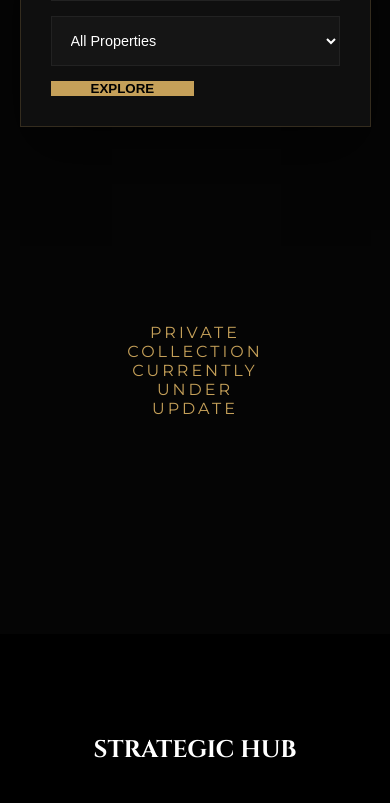
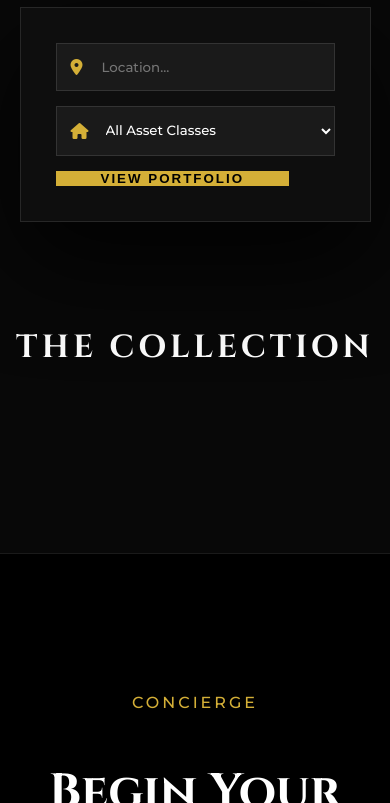
Before and after one commit to calvinmutungi-web/CalvinRealEstate, a Flask app: page / in a window 390 px wide. Shown: the part 773-1576 px from the top of the page. Run offline with Flask 3, Linux system fonts and the light colour scheme; data that the repository does not hold is empty.

Commit message:
Digital Showroom

```diff
--- a/app.py
+++ b/app.py
@@ -1,68 +1,69 @@
 import os
-from flask import Flask, render_template, request, redirect, url_for, session, flash, jsonify
+from flask import Flask, render_template, request, redirect, url_for, session
 from flask_sqlalchemy import SQLAlchemy
 from werkzeug.utils import secure_filename
 
 app = Flask(__name__)
-app.secret_key = 'luxury_secret_key'
-app.config['SQLALCHEMY_DATABASE_URI'] = 'sqlite:///properties.db'
+app.secret_key = 'calvin_luxury_vault_2025'
+app.config['SQLALCHEMY_DATABASE_URI'] = 'sqlite:///agency.db'
 app.config['UPLOAD_FOLDER'] = 'static/uploads'
-app.config['MAX_CONTENT_LENGTH'] = 5 * 1024 * 1024  # 5MB limit for speed
 
 db = SQLAlchemy(app)
 
-# Ensure upload folder exists
-if not os.path.exists(app.config['UPLOAD_FOLDER']):
-    os.makedirs(app.config['UPLOAD_FOLDER'])
-
-class Listing(db.Model):
+# --- MODELS ---
+class Property(db.Model):
     id = db.Column(db.Integer, primary_key=True)
     title = db.Column(db.String(100), nullable=False)
     price = db.Column(db.Integer, nullable=False)
-    location = db.Column(db.String(100), nullable=True)
-    category = db.Column(db.String(50), nullable=True) # Villa or Apartment
+    location = db.Column(db.String(100), default="Nairobi")
+    category = db.Column(db.String(50), default="Villa")
     details = db.Column(db.Text, nullable=False)
     image = db.Column(db.String(200), nullable=False)
 
-# --- DATABASE REPAIR ROUTE ---
-@app.route('/setup-db')
-def setup_db():
-    db.drop_all()
-    db.create_all()
-    return "Database Optimized & Reset! You can now use the Admin panel."
+class Lead(db.Model):
+    id = db.Column(db.Integer, primary_key=True)
+    name = db.Column(db.String(100))
+    email = db.Column(db.String(100))
+    message = db.Column(db.Text)
 
+# --- ROUTES ---
 @app.route('/')
 def index():
-    q = request.args.get('q', '')
-    cat = request.args.get('category', '')
-    max_p = request.args.get('price')
+    # Fetch properties for the high-end grid
+    properties = Property.query.all()
+    return render_template('index.html', properties=properties)
 
-    query = Listing.query
-    if q: query = query.filter(Listing.location.contains(q) | Listing.title.contains(q))
-    if cat: query = query.filter_by(category=cat)
-    if max_p: query = query.filter(Listing.price <= int(max_p))
-
-    properties = query.all()
-    return render_template('index.html', properties=properties)
+@app.route('/contact', methods=['POST'])
+def contact():
+    new_lead = Lead(
+        name=request.form.get('name'),
+        email=request.form.get('email'),
+        message=request.form.get('message')
+    )
+    db.session.add(new_lead)
+    db.session.commit()
+    return redirect(url_for('index'))
 
 @app.route('/login', methods=['GET', 'POST'])
 def login():
     if request.method == 'POST':
-        if request.form['username'] == 'calvin' and request.form['password'] == 'vault2025':
-            session['logged_in'] = True
+        if request.form['u'] == 'calvin' and request.form['p'] == 'vault2025':
+            session['admin'] = True
             return redirect(url_for('admin'))
     return render_template('login.html')
 
 @app.route('/admin', methods=['GET', 'POST'])
 def admin():
-    if not session.get('logged_in'): return redirect(url_for('login'))
+    if not session.get('admin'): return redirect(url_for('login'))
 
     if request.method == 'POST':
         file = request.files['image']
         if file:
+            os.makedirs(app.config['UPLOAD_FOLDER'], exist_ok=True)
             filename = secure_filename(file.filename)
             file.save(os.path.join(app.config['UPLOAD_FOLDER'], filename))
-            new_prop = Listing(
+
+            new_prop = Property(
                 title=request.form['title'],
                 price=int(request.form['price']),
                 location=request.form['location'],
@@ -74,15 +75,21 @@ def admin():
             db.session.commit()
             return redirect(url_for('admin'))
 
-    properties = Listing.query.all()
-    return render_template('admin.html', properties=properties)
+    # Load everything for the admin dashboard
+    props = Property.query.all()
+    leads = Lead.query.all()
+    return render_template('admin.html', properties=props, leads=leads)
 
 @app.route('/delete/<int:id>')
 def delete(id):
-    p = Listing.query.get(id)
-    db.session.delete(p)
+    Property.query.filter_by(id=id).delete()
     db.session.commit()
     return redirect(url_for('admin'))
 
+@app.route('/setup-db')
+def setup():
+    db.create_all()
+    return "Database sync successful. Admin and Contacts fixed!"
+
 if __name__ == '__main__':
     app.run(debug=True)
--- a/templates/index.html
+++ b/templates/index.html
@@ -3,71 +3,142 @@
 <head>
     <meta charset="UTF-8">
     <meta name="viewport" content="width=device-width, initial-scale=1.0, maximum-scale=1.0, user-scalable=no">
-    <meta name="google-site-verification" content="CZF4cbUIZkEh4c6cZWN-GXDnurC9WBuOGvL7wPvTq3s" />
-    <title>Calvin Agencies | Elite Real Estate</title>
-    <link href="https://fonts.googleapis.com/css2?family=Cinzel:wght@400;700&family=Montserrat:wght@200;400;600&display=swap" rel="stylesheet">
+    <title>CALVIN | The Signature Collection</title>
+
+    <link href="https://fonts.googleapis.com/css2?family=Cinzel:wght@400;700&family=Montserrat:wght@200;300;500;600&display=swap" rel="stylesheet">
     <link rel="stylesheet" href="https://cdnjs.cloudflare.com/ajax/libs/font-awesome/6.0.0/css/all.min.css">
 
     <style>
-        :root { --gold: #C5A059; --bg: #050505; --glass: rgba(20, 20, 20, 0.8); }
+        :root {
+            --gold: #D4AF37;
+            --gold-glow: rgba(212, 175, 55, 0.3);
+            --dark: #080808;
+            --glass: rgba(255, 255, 255, 0.03);
+            --border: rgba(255, 255, 255, 0.1);
+            --transition: all 0.6s cubic-bezier(0.16, 1, 0.3, 1);
+        }
 
-        * { box-sizing: border-box; transition: all 0.4s cubic-bezier(0.25, 1, 0.5, 1); }
+        * { box-sizing: border-box; -webkit-tap-highlight-color: transparent; }
         html { scroll-behavior: smooth; }
-        body { font-family: 'Montserrat', sans-serif; background: var(--bg); color: #fff; margin: 0; overflow-x: hidden; }
 
-        /* Butter-Smooth Nav */
+        body {
+            background-color: var(--dark);
+            color: #fff;
+            margin: 0;
+            font-family: 'Montserrat', sans-serif;
+            overflow-x: hidden;
+            line-height: 1.6;
+        }
+
+        /* --- BUTTERY SMOOTH NAVIGATION --- */
         nav {
             position: fixed; top: 0; width: 100%; z-index: 1000;
-            padding: 20px 6%; display: flex; justify-content: space-between; align-items: center;
-            background: var(--glass); backdrop-filter: blur(15px); border-bottom: 1px solid rgba(197, 160, 89, 0.1);
+            display: flex; justify-content: space-between; align-items: center;
+            padding: 25px 6%;
+            background: linear-gradient(to bottom, rgba(0,0,0,0.8), transparent);
+            backdrop-filter: blur(10px);
+            border-bottom: 1px solid var(--border);
         }
-        .logo { font-family: 'Cinzel'; color: var(--gold); text-decoration: none; font-weight: 700; letter-spacing: 5px; font-size: 1.2rem; }
-        .admin-btn { border: 1px solid var(--gold); color: var(--gold); padding: 8px 18px; text-decoration: none; font-size: 0.7rem; letter-spacing: 2px; }
-        .admin-btn:hover { background: var(--gold); color: #000; }
+        .logo {
+            font-family: 'Cinzel'; font-size: 1.5rem; letter-spacing: 6px;
+            color: var(--gold); text-decoration: none; font-weight: 700;
+        }
+        .nav-links a {
+            color: #fff; text-decoration: none; font-size: 0.75rem;
+            letter-spacing: 2px; margin-left: 30px; opacity: 0.8;
+            transition: var(--transition);
+        }
+        .nav-links a:hover { opacity: 1; color: var(--gold); }
 
-        /* Cinematic Hero */
+        /* --- CINEMATIC HERO SECTION --- */
         .hero {
-            height: 80vh; display: flex; flex-direction: column; justify-content: center; align-items: center;
-            background: linear-gradient(rgba(0,0,0,0.6), var(--bg)), url('https://images.pexels.com/photos/323780/pexels-photo-323780.jpeg');
-            background-size: cover; background-position: center; text-align: center;
+            height: 90vh;
+            display: flex; flex-direction: column; justify-content: center; align-items: center;
+            background: linear-gradient(rgba(0,0,0,0.4), var(--dark)),
+                        url('https://images.pexels.com/photos/1732414/pexels-photo-1732414.jpeg?auto=compress&cs=tinysrgb&w=1260&h=750&dpr=2');
+            background-attachment: fixed; background-size: cover; background-position: center;
+            text-align: center; padding: 0 20px;
         }
-        .hero h1 { font-family: 'Cinzel'; font-size: clamp(2rem, 8vw, 4.5rem); margin: 0; letter-spacing: 10px; }
-        .hero p { color: var(--gold); letter-spacing: 5px; text-transform: uppercase; font-size: 0.8rem; margin-top: 20px; }
+        .hero h1 {
+            font-family: 'Cinzel'; font-size: clamp(2.5rem, 10vw, 5rem);
+            margin: 0; letter-spacing: 12px; font-weight: 400;
+            animation: fadeInUp 1.5s ease-out;
+        }
+        .hero p {
+            color: var(--gold); font-weight: 300; letter-spacing: 6px;
+            text-transform: uppercase; font-size: 0.9rem; margin-top: 20px;
+            animation: fadeInUp 2s ease-out;
+        }
 
-        /* Smart Search Bar */
-        .search-tray {
-            max-width: 900px; width: 90%; margin: -50px auto 80px; background: #0f0f0f;
-            padding: 30px; border: 1px solid rgba(197, 160, 89, 0.2); display: flex; flex-wrap: wrap; gap: 15px;
-            box-shadow: 0 30px 60px rgba(0,0,0,0.5);
+        /* --- FLOATING SEARCH TRAY --- */
+        .search-wrapper {
+            max-width: 1000px; width: 90%; margin: -60px auto 100px;
+            padding: 35px; background: rgba(15, 15, 15, 0.95);
+            border: 1px solid var(--border);
+            box-shadow: 0 40px 100px rgba(0,0,0,0.8);
+            display: flex; flex-wrap: wrap; gap: 15px;
+            backdrop-filter: blur(20px);
         }
-        input, select { flex: 1; min-width: 150px; background: #151515; border: 1px solid #222; color: #fff; padding: 15px; font-size: 0.9rem; }
-        input:focus { border-color: var(--gold); outline: none; }
-        .btn-search { background: var(--gold); color: #000; border: none; padding: 0 40px; font-weight: 700; cursor: pointer; text-transform: uppercase; }
-        .btn-search:hover { transform: translateY(-3px); box-shadow: 0 10px 20px rgba(197, 160, 89, 0.3); }
+        .search-group { flex: 1; min-width: 200px; position: relative; }
+        .search-group input, .search-group select {
+            width: 100%; background: #1a1a1a; border: 1px solid #333;
+            color: #fff; padding: 15px 15px 15px 45px; font-family: inherit;
+        }
+        .search-group i { position: absolute; left: 15px; top: 50%; transform: translateY(-50%); color: var(--gold); }
+        .btn-search {
+            background: var(--gold); color: #000; border: none;
+            padding: 0 45px; font-weight: 700; cursor: pointer;
+            text-transform: uppercase; letter-spacing: 2px;
+            transition: var(--transition);
+        }
+        .btn-search:hover { transform: translateY(-5px); box-shadow: 0 10px 20px var(--gold-glow); }
 
-        /* Property Cards */
-        .grid { display: grid; grid-template-columns: repeat(auto-fit, minmax(350px, 1fr)); gap: 40px; padding: 0 6% 100px; }
-        .card { background: #0a0a0a; border: 1px solid #1a1a1a; overflow: hidden; position: relative; }
-        .card:hover { border-color: var(--gold); transform: translateY(-10px); }
-        .card img { width: 100%; height: 400px; object-fit: cover; filter: brightness(0.8); transition: 1s; }
-        .card:hover img { filter: brightness(1); transform: scale(1.05); }
+        /* --- PROPERTY GALLERY --- */
+        .collection-title { text-align: center; font-family: 'Cinzel'; font-size: 2rem; letter-spacing: 4px; margin-bottom: 60px; }
+        .grid { display: grid; grid-template-columns: repeat(auto-fit, minmax(380px, 1fr)); gap: 50px; padding: 0 6% 120px; }
 
-        .card-info { padding: 30px; position: relative; z-index: 2; }
-        .card-info h3 { margin: 0; font-family: 'Cinzel'; letter-spacing: 2px; font-size: 1.4rem; }
-        .price-tag { color: var(--gold); font-size: 1.6rem; font-weight: 200; margin: 15px 0; }
-        .loc { color: #666; font-size: 0.7rem; text-transform: uppercase; letter-spacing: 2px; }
+        .card {
+            background: #0d0d0d; border: 1px solid var(--border);
+            position: relative; transition: var(--transition);
+        }
+        .card:hover { border-color: var(--gold); transform: translateY(-15px); }
 
-        /* Inverted "Money" Map */
-        .map-frame { padding: 80px 6%; background: #000; text-align: center; }
-        iframe { width: 100%; height: 500px; border: none; filter: invert(90%) hue-rotate(180deg) contrast(1.2); }
+        .img-container { width: 100%; height: 450px; overflow: hidden; position: relative; }
+        .card img { width: 100%; height: 100%; object-fit: cover; transition: 1.5s cubic-bezier(0.16, 1, 0.3, 1); }
+        .card:hover img { transform: scale(1.1) rotate(1deg); filter: brightness(1.1); }
 
-        footer { padding: 100px; text-align: center; border-top: 1px solid #111; color: #333; font-size: 0.7rem; letter-spacing: 3px; }
+        .card-content { padding: 35px; background: linear-gradient(to top, #000, transparent); margin-top: -100px; position: relative; z-index: 2; }
+        .card-content .loc { color: var(--gold); font-size: 0.75rem; letter-spacing: 3px; text-transform: uppercase; margin-bottom: 10px; }
+        .card-content h3 { font-family: 'Cinzel'; margin: 0; font-size: 1.6rem; font-weight: 400; }
+        .price { font-size: 1.8rem; font-weight: 200; margin: 15px 0; color: #fff; }
 
-        /* Responsive Fixes */
+        /* --- HIGH-END CONTACT SECTION --- */
+        .contact-wrap {
+            background: #000; padding: 120px 6%; border-top: 1px solid var(--border);
+            display: grid; grid-template-columns: 1fr 1fr; gap: 80px; align-items: center;
+        }
+        .contact-info h2 { font-family: 'Cinzel'; font-size: 3rem; margin-bottom: 20px; }
+        .contact-form input, .contact-form textarea {
+            width: 100%; background: transparent; border: none; border-bottom: 1px solid #333;
+            padding: 20px 0; margin-bottom: 30px; color: #fff; font-size: 1rem; transition: var(--transition);
+        }
+        .contact-form input:focus { border-color: var(--gold); outline: none; }
+
+        footer { padding: 80px; text-align: center; font-size: 0.7rem; letter-spacing: 4px; color: #444; border-top: 1px solid #111; }
+
+        /* --- ANIMATIONS --- */
+        @keyframes fadeInUp {
+            from { opacity: 0; transform: translateY(40px); }
+            to { opacity: 1; transform: translateY(0); }
+        }
+
+        /* --- MOBILE OPTIMIZATION --- */
         @media (max-width: 768px) {
-            .grid { grid-template-columns: 1fr; }
-            .hero h1 { font-size: 2.5rem; }
-            .search-tray { margin-top: 20px; }
+            .grid { grid-template-columns: 1fr; gap: 30px; }
+            .hero h1 { font-size: 2.8rem; }
+            .contact-wrap { grid-template-columns: 1fr; text-align: center; }
+            .search-wrapper { margin-top: 20px; }
+            .img-container { height: 350px; }
         }
     </style>
 </head>
@@ -75,52 +146,70 @@
 
 <nav>
     <a href="/" class="logo">CALVIN</a>
-    <div style="display: flex; gap: 20px; align-items: center;">
-        <a href="#properties" style="color:#fff; text-decoration:none; font-size:0.7rem; letter-spacing:1px;">PORTFOLIO</a>
-        <a href="/login" class="admin-btn">VAULT</a>
+    <div class="nav-links">
+        <a href="#collection">COLLECTION</a>
+        <a href="#contact">ENQUIRE</a>
+        <a href="/login" style="border: 1px solid var(--gold); padding: 8px 15px;">THE VAULT</a>
     </div>
 </nav>
 
 <section class="hero">
-    <h1>THE SIGNATURE</h1>
-    <p>Nairobi's Most Exclusive Addresses</p>
+    <h1>ESTATE OF MIND</h1>
+    <p>Curating Kenya's Finest Living</p>
 </section>
 
-<form action="/" method="GET" class="search-tray">
-    <input type="text" name="q" placeholder="Enter Location (e.g. Runda)">
-    <select name="category">
-        <option value="">All Properties</option>
-        <option value="Villa">Executive Villas</option>
-        <option value="Apartment">Modern Penthouses</option>
-    </select>
-    <button type="submit" class="btn-search">Explore</button>
+<form action="/" method="GET" class="search-wrapper">
+    <div class="search-group">
+        <i class="fas fa-map-marker-alt"></i>
+        <input type="text" name="q" placeholder="Location...">
+    </div>
+    <div class="search-group">
+        <i class="fas fa-home"></i>
+        <select name="category">
+            <option value="">All Asset Classes</option>
+            <option value="Villa">Executive Villas</option>
+            <option value="Apartment">Modern Penthouses</option>
+        </select>
+    </div>
+    <button type="submit" class="btn-search">View Portfolio</button>
 </form>
 
-<div class="grid" id="properties">
+<h2 class="collection-title" id="collection">THE COLLECTION</h2>
+
+<div class="grid">
     {% for p in properties %}
     <div class="card">
-        <img src="{{ url_for('static', filename=p.image) }}" loading="lazy" onerror="this.src='https://images.pexels.com/photos/106399/pexels-photo-106399.jpeg'">
-        <div class="card-info">
-            <div class="loc"><i class="fas fa-map-marker-alt"></i> {{ p.location }}</div>
+        <div class="img-container">
+            <img src="{{ url_for('static', filename=p.image) }}" loading="lazy" alt="{{ p.title }}">
+        </div>
+        <div class="card-content">
+            <div class="loc">{{ p.location }}</div>
             <h3>{{ p.title }}</h3>
-            <div class="price-tag">KES {{ "{:,}".format(p.price) }}</div>
-            <p style="color: #888; font-size: 0.85rem; line-height: 1.6;">{{ p.details[:120] }}...</p>
+            <div class="price">KES {{ "{:,}".format(p.price) }}</div>
+            <p style="color: #888; font-size: 0.8rem; font-weight: 300;">{{ p.details[:100] }}...</p>
         </div>
-    </div>
-    {% else %}
-    <div style="grid-column: 1/-1; text-align: center; padding: 100px;">
-        <p style="color: var(--gold); letter-spacing: 3px;">PRIVATE COLLECTION CURRENTLY UNDER UPDATE</p>
     </div>
     {% endfor %}
 </div>
 
-<div class="map-frame">
-    <h2 style="font-family: 'Cinzel'; margin-bottom: 40px;">STRATEGIC HUB</h2>
-    <iframe src="https://www.google.com/maps/embed?pb=!1m18!1m12!1m3!1d15955.279930869757!2d36.804929!3d-1.266269!2m3!1f0!2f0!3f0!3m2!1i1024!2i768!4f13.1!3m3!1m2!1s0x182f173c0a1f9de7%3A0xad2c84df1f7f2ec8!2sWestlands%2C%20Nairobi!5e0!3m2!1sen!2ske!4v1700000000000"></iframe>
-</div>
+<section class="contact-wrap" id="contact">
+    <div class="contact-info">
+        <p style="color: var(--gold); letter-spacing: 3px;">CONCIERGE</p>
+        <h2>Begin Your Journey</h2>
+        <p style="opacity: 0.6; font-weight: 200;">Our agents are ready to assist you with a private viewing or an investment consultation.</p>
+    </div>
+    <div class="contact-form">
+        <form action="/contact" method="POST">
+            <input type="text" name="name" placeholder="YOUR NAME" required>
+            <input type="email" name="email" placeholder="YOUR EMAIL" required>
+            <textarea name="message" placeholder="TELL US ABOUT YOUR REQUIREMENTS" rows="3"></textarea>
+            <button type="submit" class="btn-search" style="width: 100%; height: 60px;">Request a Callback</button>
+        </form>
+    </div>
+</section>
 
 <footer>
-    <p>CALVIN REAL ESTATE AGENCIES | © 2025 | EXCELLENCE DEFINED</p>
+    <p>CALVIN AGENCIES &copy; 2025 | EXCLUSIVITY DEFINED</p>
 </footer>
 
 </body>
```
Also changed, not shown: templates/admin.html (+24 -25 lines).
